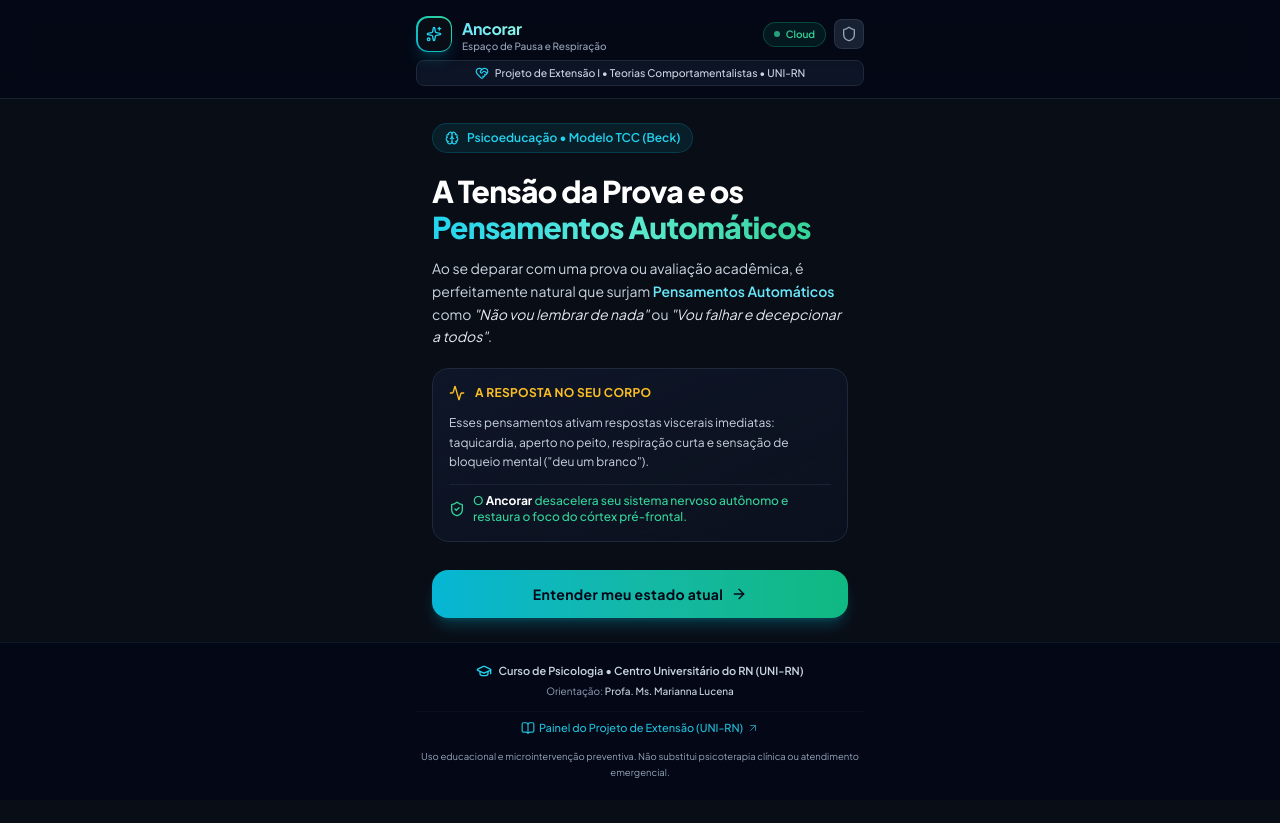
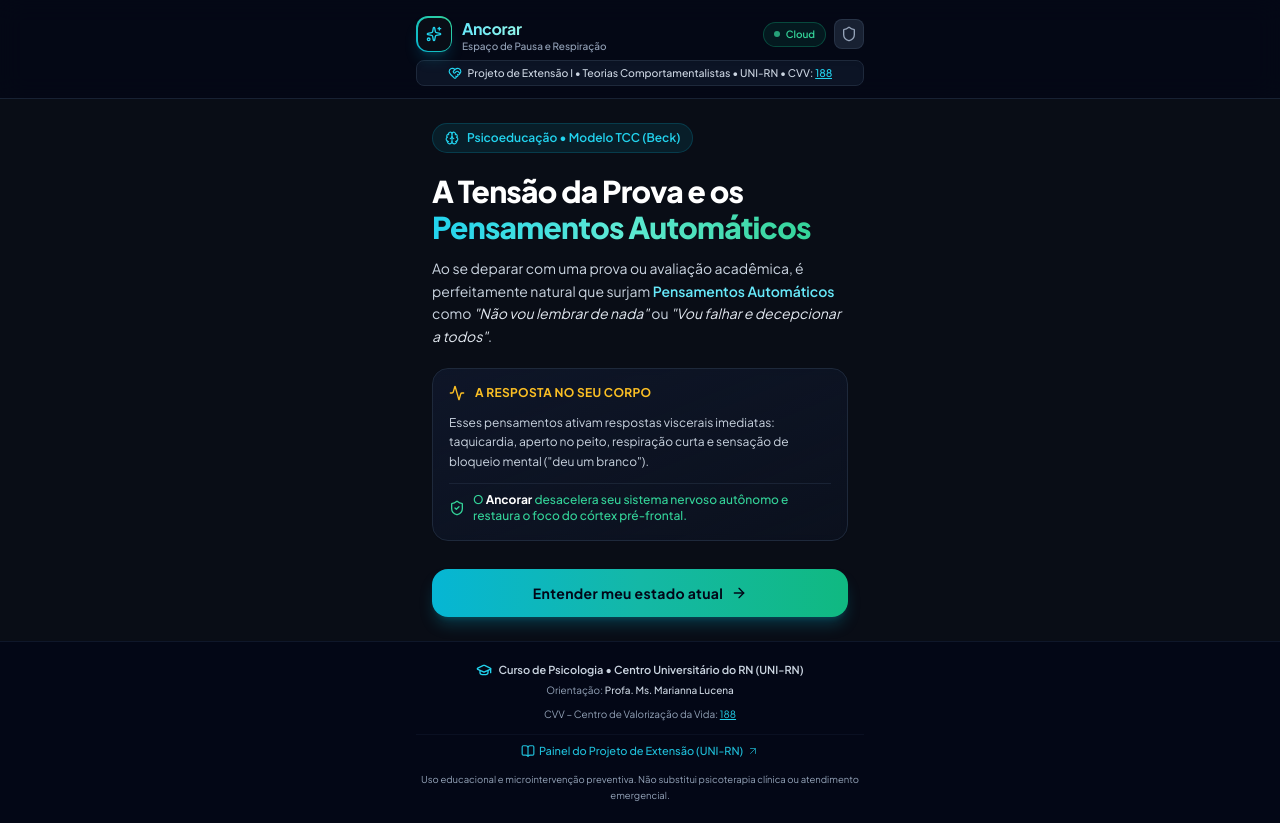
Before and after one commit to noki-psi/ancorar, a React (Vite) app: page / in a window 1280 px wide. Before the commit the page ends 800 px from the top, so only its background shows below. Built offline with nearby package versions, Linux system fonts and the light colour scheme; no server answers; the database is empty.

Commit message:
GPT improvement

```diff
--- a/src/components/Footer.tsx
+++ b/src/components/Footer.tsx
@@ -16,6 +16,9 @@ export const Footer: React.FC<FooterProps> = ({ onOpenAdmin }) => {
           </div>
           <p className="text-[10px] text-slate-400">
             Orientação: <span className="text-slate-300 font-medium">Profa. Ms. Marianna Lucena</span>
+          </p>
+          <p className="text-[10px] text-slate-400 mt-1">
+            CVV – Centro de Valorização da Vida: <a href="tel:188" className="text-cyan-400 underline">188</a>
           </p>
         </div>
 
--- a/src/components/Header.tsx
+++ b/src/components/Header.tsx
@@ -55,7 +55,7 @@ export const Header: React.FC<HeaderProps> = ({ onOpenAdmin, isOnline }) => {
         <div className="flex items-center justify-center gap-1.5 py-1 px-2.5 rounded-lg bg-slate-900/80 border border-slate-800 text-[10.5px] text-slate-300 text-center font-medium shadow-inner">
           <HeartHandshake className="w-3.5 h-3.5 text-cyan-400 shrink-0" />
           <span className="truncate">
-            Projeto de Extensão I • Teorias Comportamentalistas • UNI-RN
+            Projeto de Extensão I • Teorias Comportamentalistas • UNI-RN • CVV: <a href="tel:188" className="text-cyan-400 underline">188</a>
           </span>
         </div>
       </div>
```
